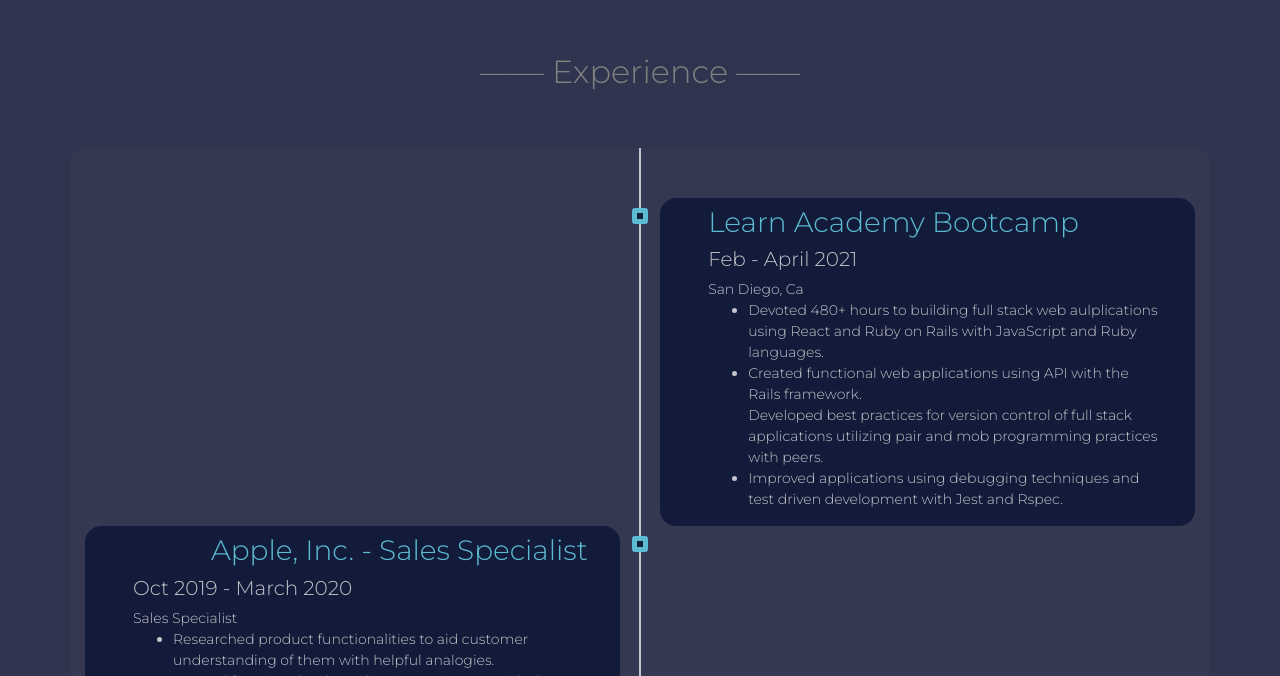
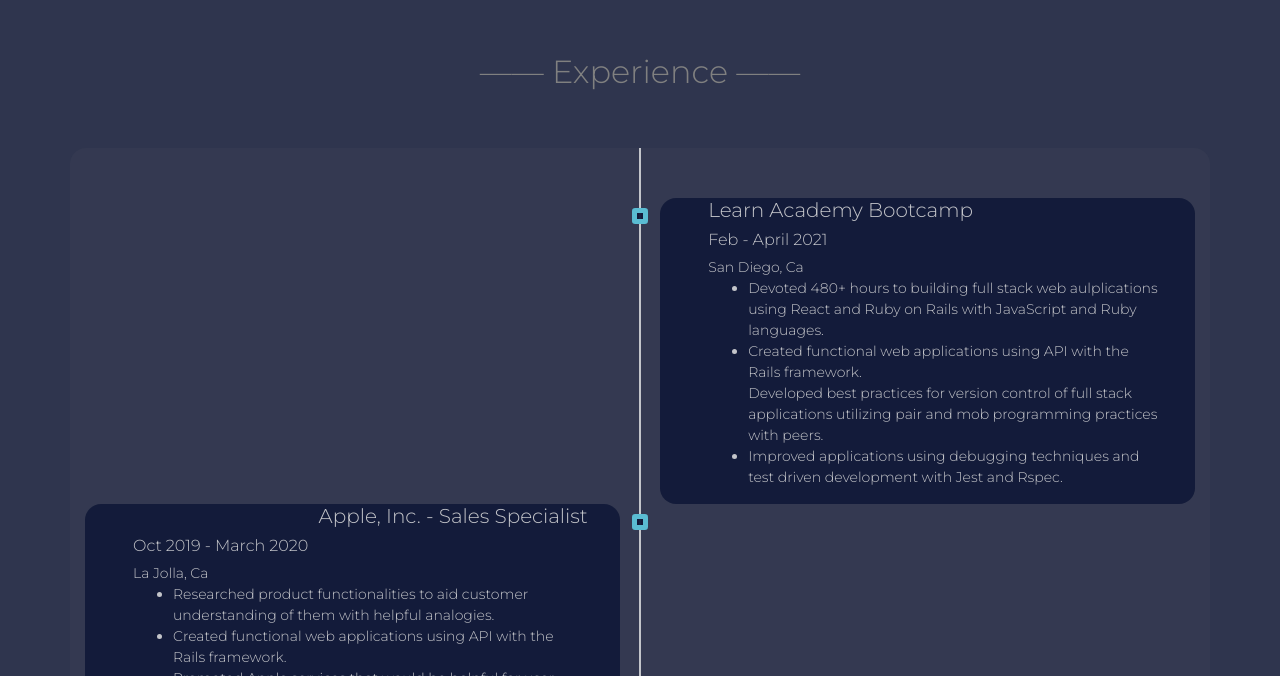
Before and after one commit to stephbegle/portfolio, a React (Create React App) app: page / in a window 1280 px wide. Shown: the part 2124-2800 px from the top of the page. Built offline with nearby package versions, Linux system fonts and the light colour scheme.

Commit message:
adding experience content

```diff
--- a/src/components/Experience.js
+++ b/src/components/Experience.js
@@ -10,8 +10,8 @@ const Experience = () => {
                 <div className="timeline-block timeline-block-right">
                     <div className="marker"></div>
                     <div className="timeline-content">
-                        <h3>Learn Academy Bootcamp</h3>
-                        <h5>Feb - April 2021</h5><h7>San Diego, Ca</h7>
+                        <h5>Learn Academy Bootcamp</h5>
+                        <h6>Feb - April 2021</h6><h7>San Diego, Ca</h7>
                         <ul><li>Devoted 480+ hours to building full stack web aulplications using React and Ruby on Rails with JavaScript and Ruby languages.</li><li>Created functional web applications using API with the Rails framework.</li>Developed best practices for version control of full stack applications utilizing pair and mob programming practices with peers. <li>Improved applications using debugging techniques and test driven development with Jest and Rspec.</li></ul>
                     </div>
                 </div>
@@ -19,8 +19,8 @@ const Experience = () => {
                 <div className="timeline-block timeline-block-left">
                     <div className="marker"></div>
                     <div className="timeline-content">
-                        <h3 className="year-pos-right">Apple, Inc. - Sales Specialist</h3>
-                        <h5>Oct 2019 - March 2020</h5><h7>Sales Specialist</h7>
+                        <h5 className="year-pos-right">Apple, Inc. - Sales Specialist</h5>
+                        <h6>Oct 2019 - March 2020</h6><h7>La Jolla, Ca</h7>
                         <ul><li>Researched product functionalities to aid customer understanding of them with helpful analogies.</li><li>Created functional web applications using API with the Rails framework.</li>Promoted Apple services that would be helpful for user experiences and increased insurance enrollments (AppleCare+) by about 25%.  <li>Helped customers understand phone service activation requirements and steps.</li></ul>
                     </div>
                 </div>
@@ -28,16 +28,22 @@ const Experience = () => {
                 <div className="timeline-block timeline-block-right">
                     <div className="marker"></div>
                     <div className="timeline-content">
-                        <h3>2018</h3>
-                        <p>Lorem ipsum..Here is some information about myself! There will be more content written in here when I get a chance, so this is just a wordy placeholder useful for envisioning what the final product may look closely to. I want to make this long enough so I can see how the paragraph wraps around the page with this column row class coming from Bootstap. And I think that's enough writing there.</p>
+                    <h5 className="year-pos-right">UCSD Student Org. - Chief of Marketing</h5>
+                    <h6>Sept - June 2020</h6><h7>La Jolla, Ca</h7>
+                        <ul>
+                            <li>Managed social media accounts and collaborated with UC departments on community development projects. </li><li>Designed flyers and logos for on-campus events.</li>
+                        </ul>
                     </div>
                 </div>
                 {/* separating the blocks */}
                 <div className="timeline-block timeline-block-left">
                     <div className="marker"></div>
                     <div className="timeline-content">
-                        <h3 className="year-pos-right">2017</h3>
-                        <p>Lorem ipsum..Here is some information about myself! There will be more content written in here when I get a chance, so this is just a wordy placeholder useful for envisioning what the final product may look closely to. I want to make this long enough so I can see how the paragraph wraps around the page with this column row class coming from Bootstap. And I think that's enough writing there.</p>
+                    <h5 className="year-pos-right">DFO Global Commerce - Office Manager</h5>
+                    <h6>June - Sept 2018</h6><h7>San Diego, Ca</h7>
+                        <ul>
+                            <li>Organized expense reports along with setting up 50+ company credit cards with major credit card companies on a monthly basis.</li><li>Managed inventory and purchases of supplies for daily office operations.</li>
+                        </ul>
                     </div>
                 </div>
             </div>
```
